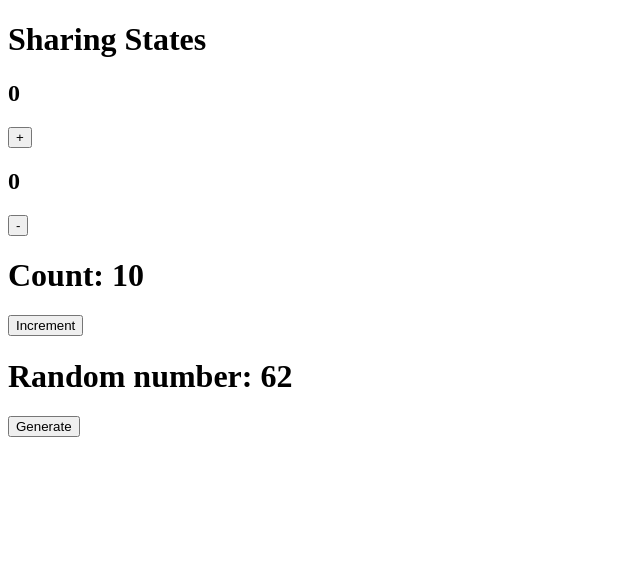
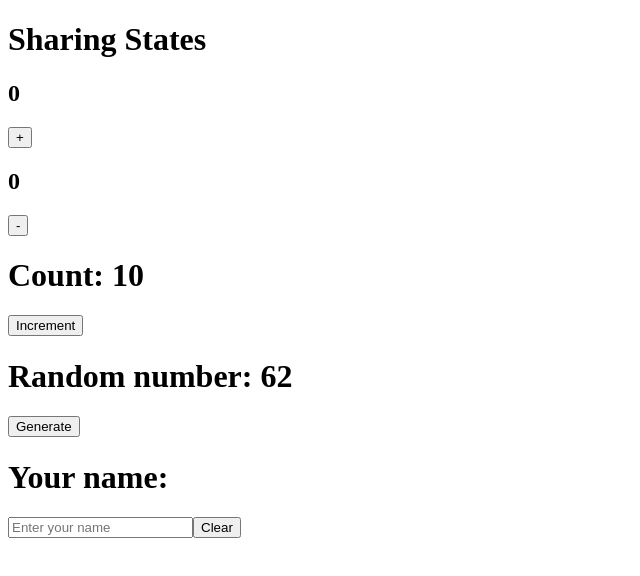
Before and after one commit to anandku06/ReactJs_Leveling, a React (Vite) app in the folder React_learns/: page / in a window 1280 px wide. Shown: the top 576 px of the page, without its empty margins (0-640 px from the left). Built offline with nearby package versions, Linux system fonts and the light colour scheme.

Commit message:
add Exam3 component; implement localStorage functionality for name input management

```diff
--- /dev/null
+++ b/React_learns/src/components/Exam3.jsx
@@ -0,0 +1,37 @@
+import React, { useEffect, useState } from "react";
+
+// using the localStorage here
+const Exam3 = () => {
+  const [name, setName] = useState(() => {
+    // using the localStorage to fetch the name
+    const savedName = localStorage.getItem("name");
+
+    return savedName ? JSON.parse(savedName) : ""; // if name present then parse it to object from JSON, else give an empty string
+  });
+
+  useEffect(() => {
+    localStorage.setItem("name", JSON.stringify(name))
+  }, [name])
+  // whenever the input field renders, the value is set to localStorage
+  // setting the naem value in the localStorage as it stores only string so using stringify()
+
+  const handleChange = (e) => {
+      setName(e.target.value)
+  }
+
+  const handleClear = () => setName("")
+  return (
+    <div>
+      <h1>Your name: {name}</h1>
+      <input
+        type="text"
+        value={name}
+        onChange={handleChange}
+        placeholder="Enter your name"
+      />
+      <button onClick={handleClear}>Clear</button>
+    </div>
+  );
+};
+
+export default Exam3;
--- a/React_learns/src/components/InitialState.jsx
+++ b/React_learns/src/components/InitialState.jsx
@@ -1,6 +1,7 @@
 import React from "react";
 import Exam1 from "./Exam1";
 import Exam2 from "./Exam2";
+import Exam3 from "./Exam3";
 
 // when the useState takes arrowfn as thier initial value
 const InitialState = () => {
@@ -8,6 +9,7 @@
     <div>
       <Exam1 />
       <Exam2 />
+      <Exam3 />
     </div>
   );
 };
```
